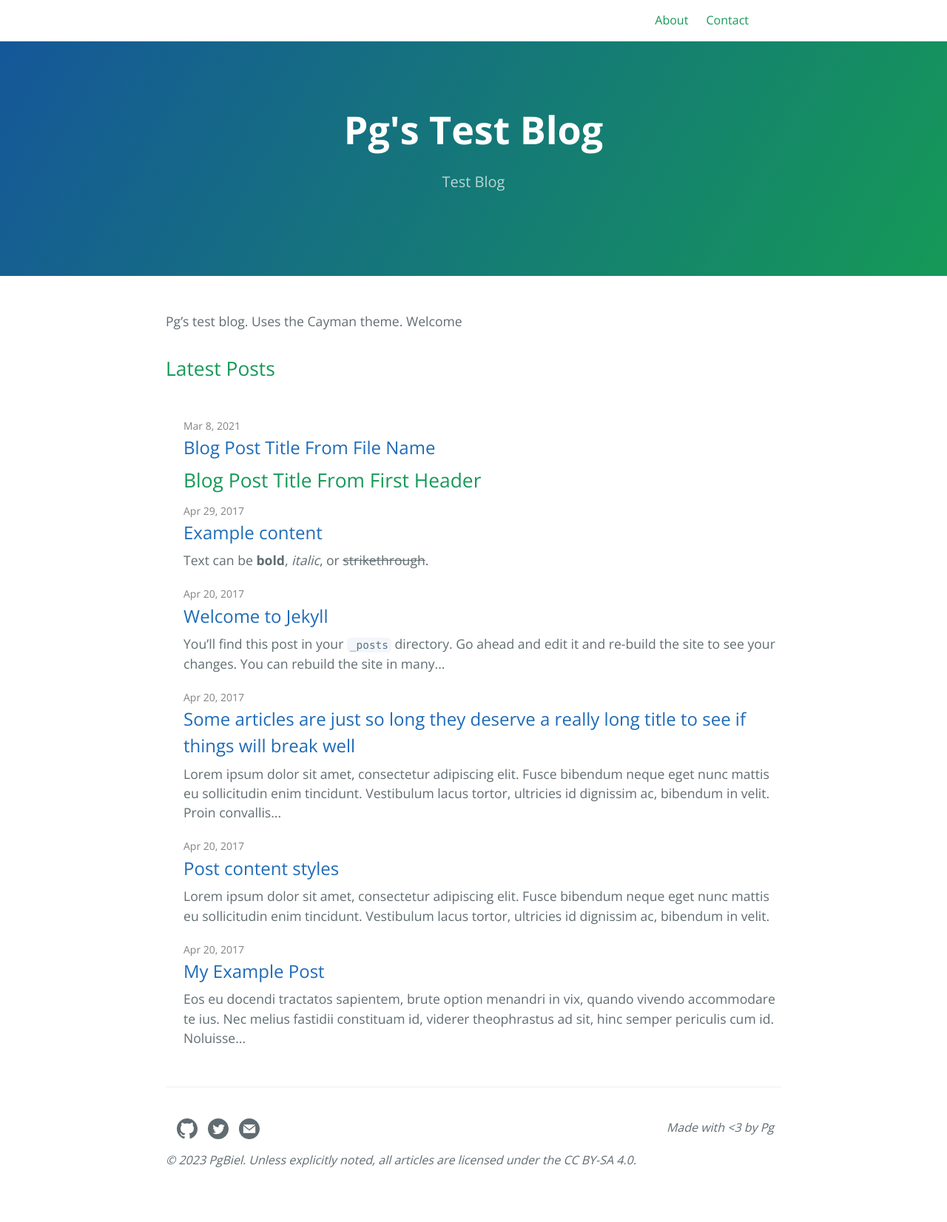
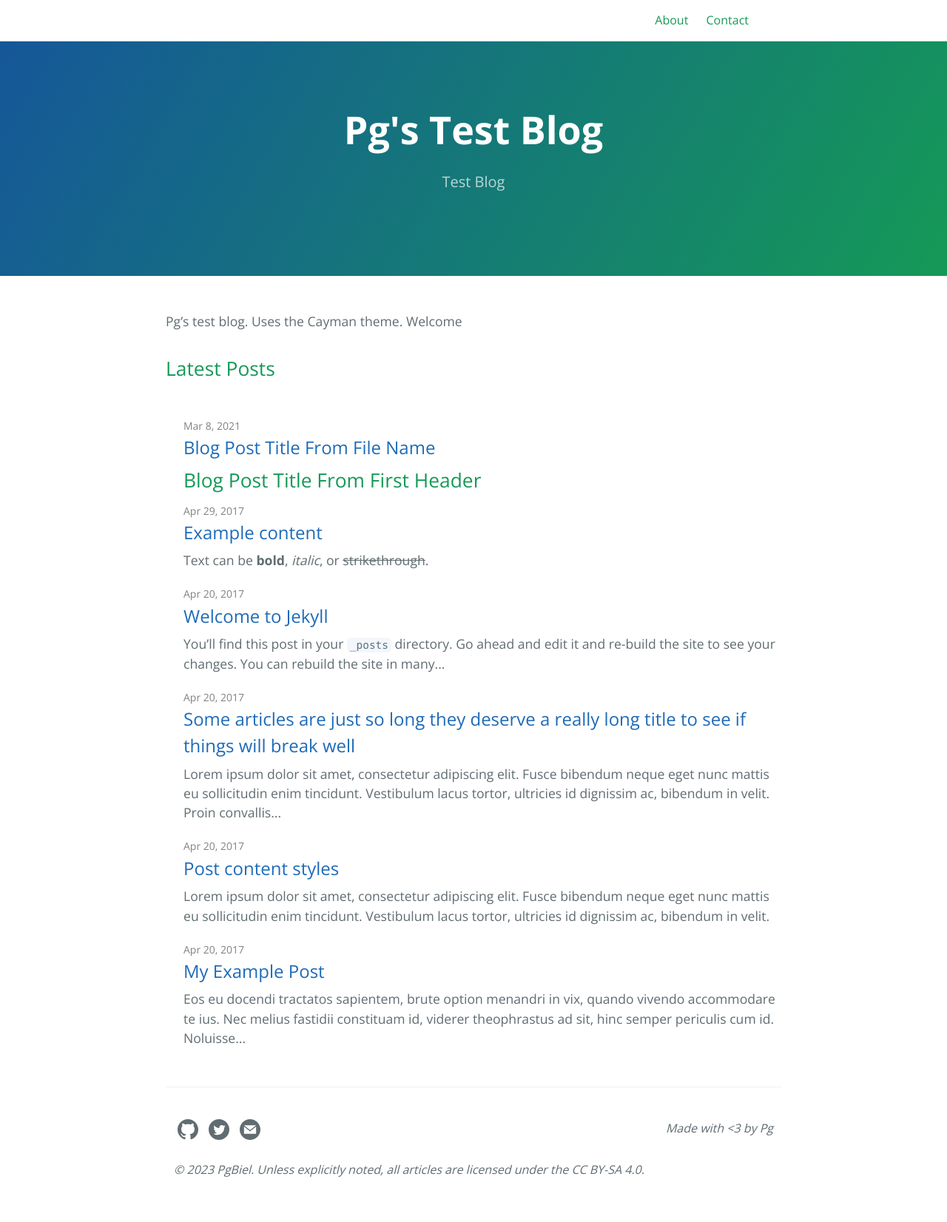
Before and after one commit to PgBiel/blog-test, a Jekyll site: the page built from index.md, in a window 1280 px wide. Shown: the whole page at 74% size. Built offline with Jekyll 4.4.1, drawn with Linux system fonts in a browser that asks for light colours; before the commit the page ends 1628 px from its top, so only the background shows below that.

Commit message:
improve footer padding

```diff
--- a/_layouts/default.html
+++ b/_layouts/default.html
@@ -147,7 +147,7 @@
                         <i class="maybe-float-right">Made with &lt;3 by Pg</i>
                     </div>
                 </div>
-                <div>
+                <div class="footer-part">
                     <i>&copy; 2023 PgBiel. Unless explicitly noted, all articles are licensed under the CC BY-SA 4.0.</i>
                 </div>
             </footer>
--- a/_sass/blog/_layout.scss
+++ b/_sass/blog/_layout.scss
@@ -117,7 +117,7 @@
 .two-column-col {
   float: left;
   width: 50%;
-  padding: 10px;
+  padding: 0.69rem;
 
   .maybe-float-right {
     float: right;
--- a/_sass/jekyll-theme-cayman-blog.scss
+++ b/_sass/jekyll-theme-cayman-blog.scss
@@ -442,6 +442,10 @@ a {
     font-size: 0.9rem;
     margin-bottom: 0.5rem;
   }
+
+  .footer-part {
+    padding: 0.69rem;
+  }
 }
 
 .site-footer-owner {
```
